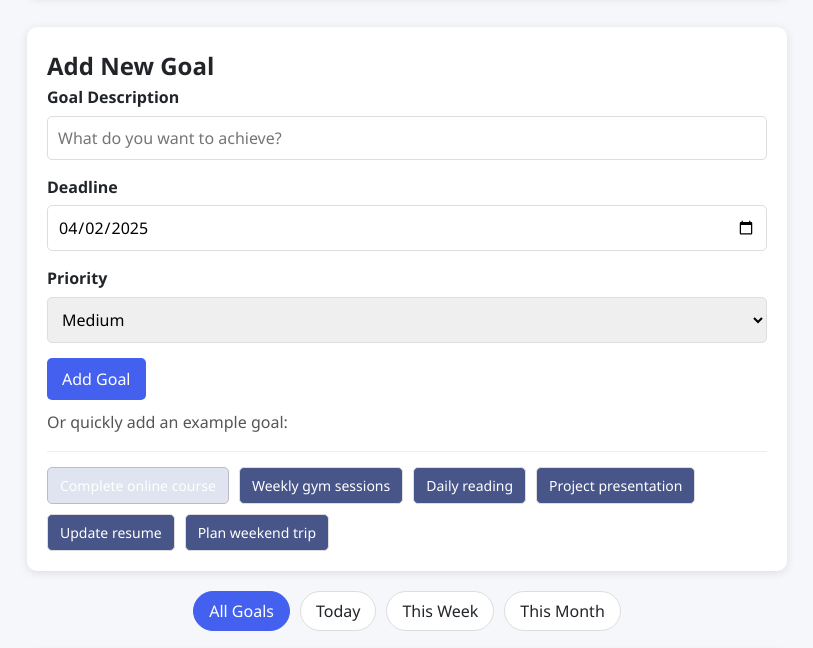
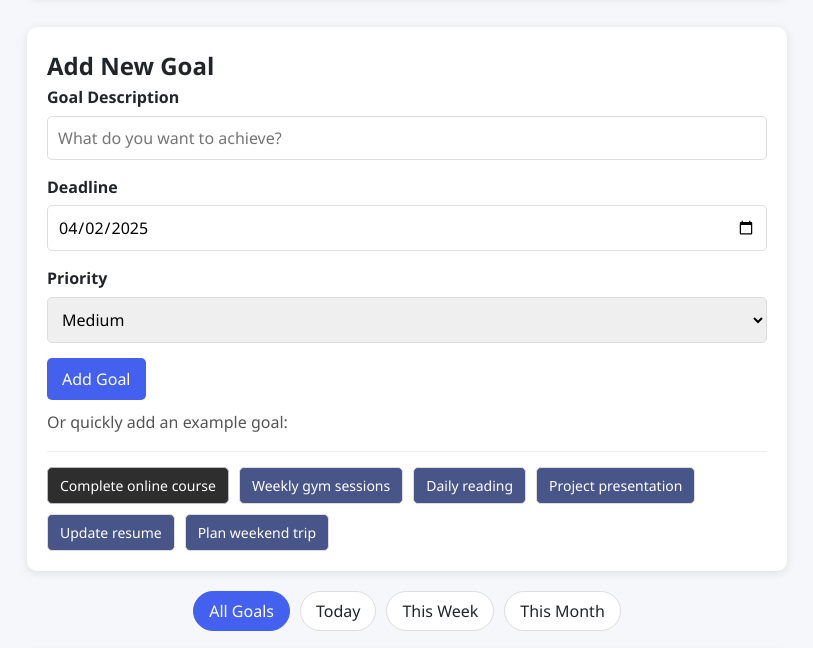
Before and after one commit to stefwxters/Goal-and-Habit-Tracker, a plain HTML site: page index.html in a window 1280 px wide. In both pictures the pointer is over the button "Complete online course". Shown: the part 150-798 px from the top of the page, without its empty margins (233-1046 px from the left). Drawn offline with Linux system fonts and the light colour scheme.

Commit message:
Update index.html

```diff
--- a/index.html
+++ b/index.html
@@ -205,7 +205,7 @@
         }
 
         .example-goal-btn:hover {
-            background-color: #e0e4f0;
+            background-color: #2E2E2E;
             border-color: #bbc;
         }
 
```
